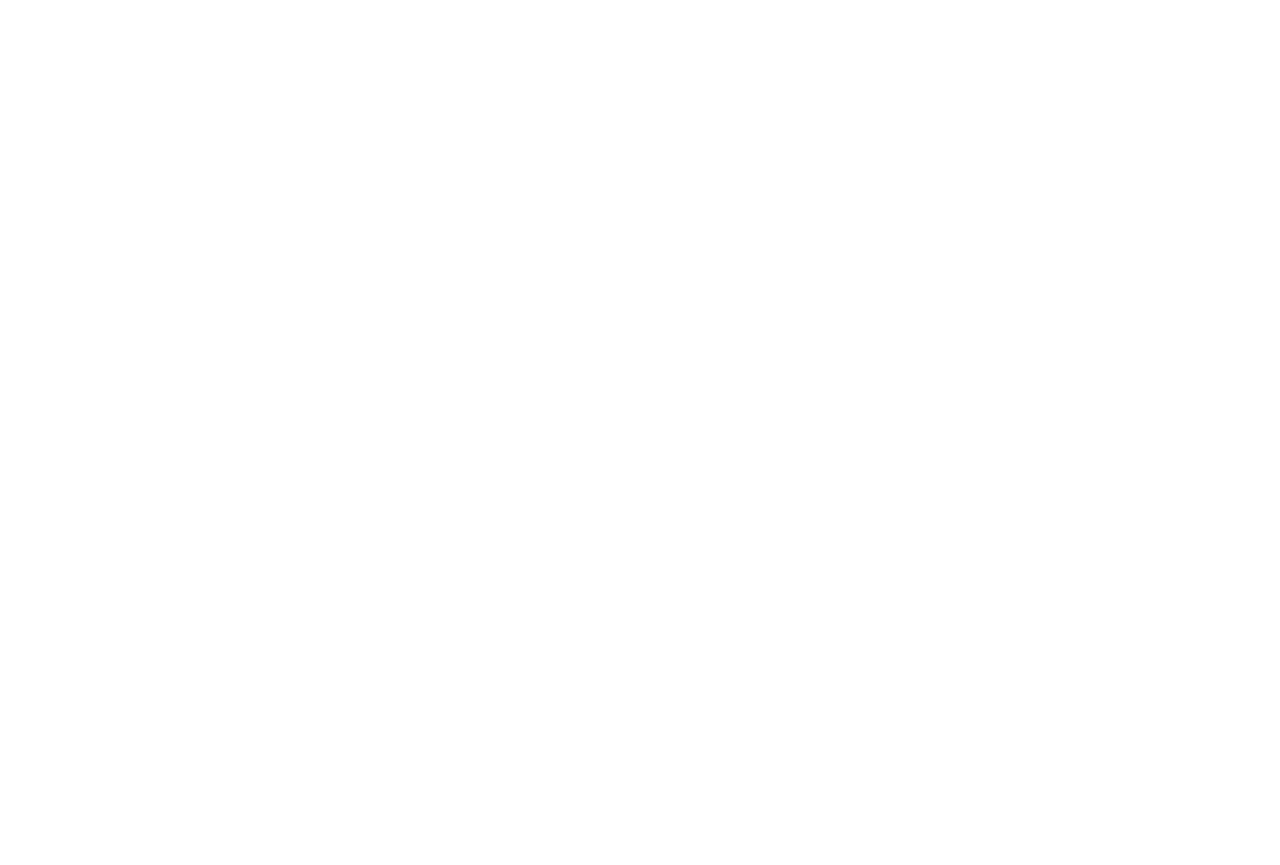
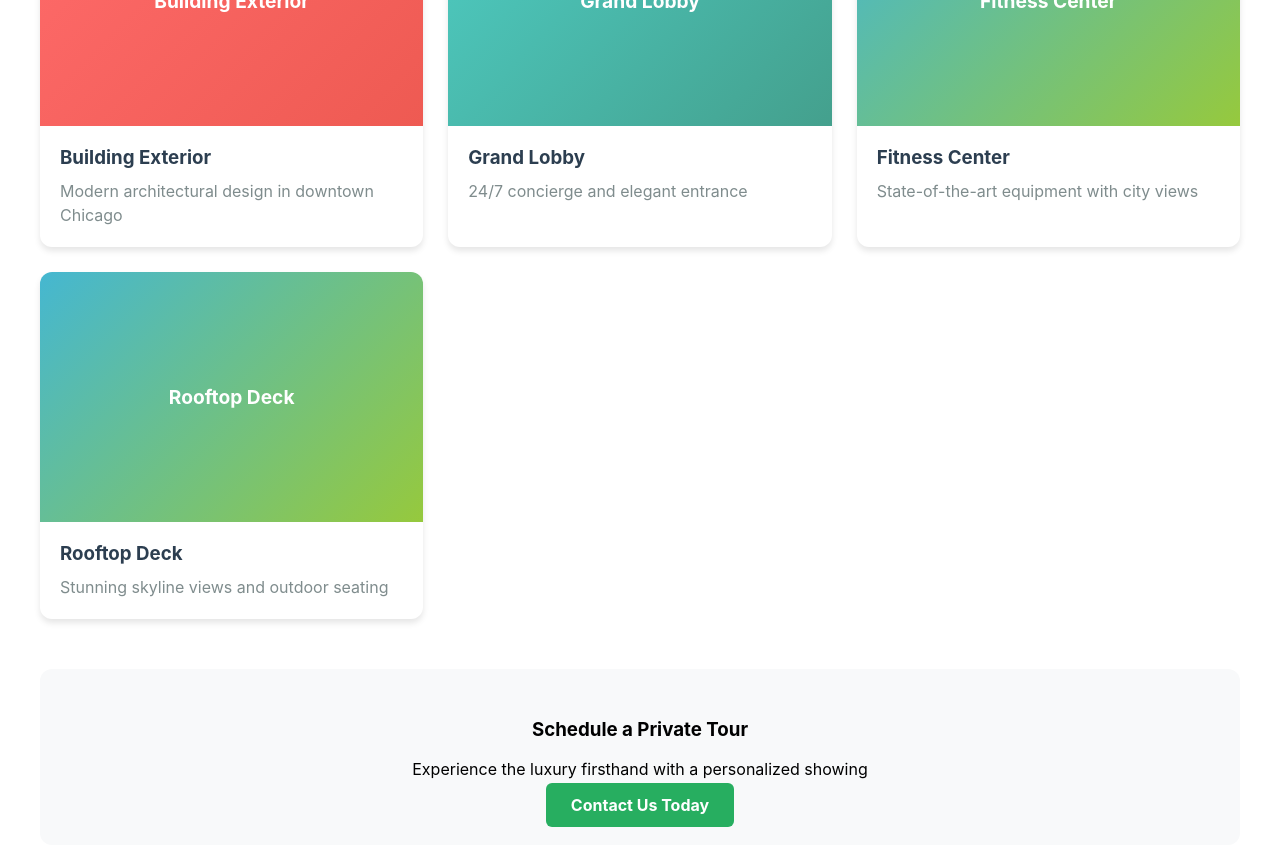
Before and after one commit to erictaelee/condo-website, a React (Create React App) app in the folder frontend/: page /gallery in a window 1280 px wide. Before the commit this address had no page. Shown: the part 360-1225 px from the top of the page. Before the commit the page ends 800 px from the top, so only its background shows below. Built offline with nearby package versions, Linux system fonts and the light colour scheme.

Commit message:
Add GalleryPage

```diff
--- a/frontend/src/App.tsx
+++ b/frontend/src/App.tsx
@@ -2,6 +2,7 @@
 import { BrowserRouter as Router, Routes, Route, Link } from 'react-router-dom';
 import HomePage from './pages/HomePage';
 import UnitsPage from './pages/UnitsPage';
+import GalleryPage from './pages/GalleryPage';
 import './App.css';
 
 function App() {
@@ -18,11 +19,13 @@
         }}>
           <Link to="/" style={{ textDecoration: 'none', color: '#2c3e50', fontWeight: 'bold' }}>Home</Link>
           <Link to="/units" style={{ textDecoration: 'none', color: '#2c3e50', fontWeight: 'bold' }}>Units</Link>
+          <Link to="/gallery" style={{ textDecoration: 'none', color: '#2c3e50', fontWeight: 'bold' }}>Gallery</Link>
         </nav>
 
         <Routes>
           <Route path="/" element={<HomePage />} />
           <Route path="/units" element={<UnitsPage />} />
+          <Route path="/gallery" element={<GalleryPage />} />
         </Routes>
       </div>
     </Router>
--- a/frontend/src/pages/GalleryPage.tsx
+++ b/frontend/src/pages/GalleryPage.tsx
@@ -0,0 +1,103 @@
+const GalleryPage = () => {
+  // Mock gallery data - in production, this would come from your API
+  const galleryImages = [
+    {
+      id: 1,
+      category: 'exterior',
+      title: 'Building Exterior',
+      description: 'Modern architectural design in downtown Chicago'
+    },
+    {
+      id: 2,
+      category: 'lobby',
+      title: 'Grand Lobby',
+      description: '24/7 concierge and elegant entrance'
+    },
+    {
+      id: 3,
+      category: 'amenities',
+      title: 'Fitness Center',
+      description: 'State-of-the-art equipment with city views'
+    },
+    {
+      id: 4,
+      category: 'amenities',
+      title: 'Rooftop Deck',
+      description: 'Stunning skyline views and outdoor seating'
+    },
+  ];
+
+  return (
+    <div className="gallery-page">
+      <header style={{ textAlign: 'center', marginBottom: '40px' }}>
+        <h1>Gallery</h1>
+        <p>Explore the luxury and elegance of 740 W Fulton</p>
+      </header>
+
+      <div className="gallery-grid" style={{
+        display: 'grid',
+        gridTemplateColumns: 'repeat(auto-fit, minmax(300px, 1fr))',
+        gap: '25px'
+      }}>
+        {galleryImages.map(image => (
+          <div key={image.id} className="gallery-item" style={{
+            borderRadius: '12px',
+            overflow: 'hidden',
+            boxShadow: '0 4px 6px rgba(0, 0, 0, 0.1)',
+            transition: 'transform 0.3s ease'
+          }}>
+            {/* Placeholder for actual images */}
+            <div style={{
+              height: '250px',
+              background: `linear-gradient(135deg,
+                ${image.category === 'exterior' ? '#ff6b6b, #ee5a52' :
+                  image.category === 'lobby' ? '#4ecdc4, #44a08d' :
+                  image.category === 'amenities' ? '#45b7d1, #96c93d' :
+                  '#f093fb, #f5576c'})`,
+              display: 'flex',
+              alignItems: 'center',
+              justifyContent: 'center',
+              color: 'white',
+              fontSize: '1.2rem',
+              fontWeight: 'bold'
+            }}>
+              {image.title}
+            </div>
+
+            <div style={{ padding: '20px' }}>
+              <h3 style={{ margin: '0 0 10px 0', color: '#2c3e50' }}>
+                {image.title}
+              </h3>
+              <p style={{ margin: 0, color: '#7f8c8d', lineHeight: '1.5' }}>
+                {image.description}
+              </p>
+            </div>
+          </div>
+        ))}
+      </div>
+
+      <section style={{
+        textAlign: 'center',
+        marginTop: '50px',
+        padding: '30px',
+        backgroundColor: '#f8f9fa',
+        borderRadius: '12px'
+      }}>
+        <h3>Schedule a Private Tour</h3>
+        <p>Experience the luxury firsthand with a personalized showing</p>
+        <a href="/contact" style={{
+          background: '#27ae60',
+          color: 'white',
+          padding: '12px 25px',
+          borderRadius: '6px',
+          textDecoration: 'none',
+          fontWeight: 'bold'
+        }}>
+          Contact Us Today
+        </a>
+      </section>
+    </div>
+  );
+};
+
+export default GalleryPage;
--- a/frontend/src/pages/HomePage.tsx
+++ b/frontend/src/pages/HomePage.tsx
@@ -1,6 +1,4 @@
-import React from 'react';
-
-const HomePage: React.FC = () => {
+const HomePage = () => {
   return (
     <div className="home-page">
       <section className="hero">
--- a/frontend/src/pages/UnitsPage.tsx
+++ b/frontend/src/pages/UnitsPage.tsx
@@ -2,7 +2,7 @@
 import { Unit } from '../types/Unit';
 import { unitsAPI } from '../services/api';
 
-const UnitsPage: React.FC = () => {
+const UnitsPage = () => {
   const [units, setUnits] = useState<Unit[]>([]);
   const [loading, setLoading] = useState(true);
   const [error, setError] = useState<string | null>(null);
```
Also changed, not shown: frontend/src/pages/ContactPage.tsx (deleted, +0 -7 lines), frontend/src/types/Gallery.ts (+7 -0 lines), frontend/src/types/Contact.ts (deleted).
